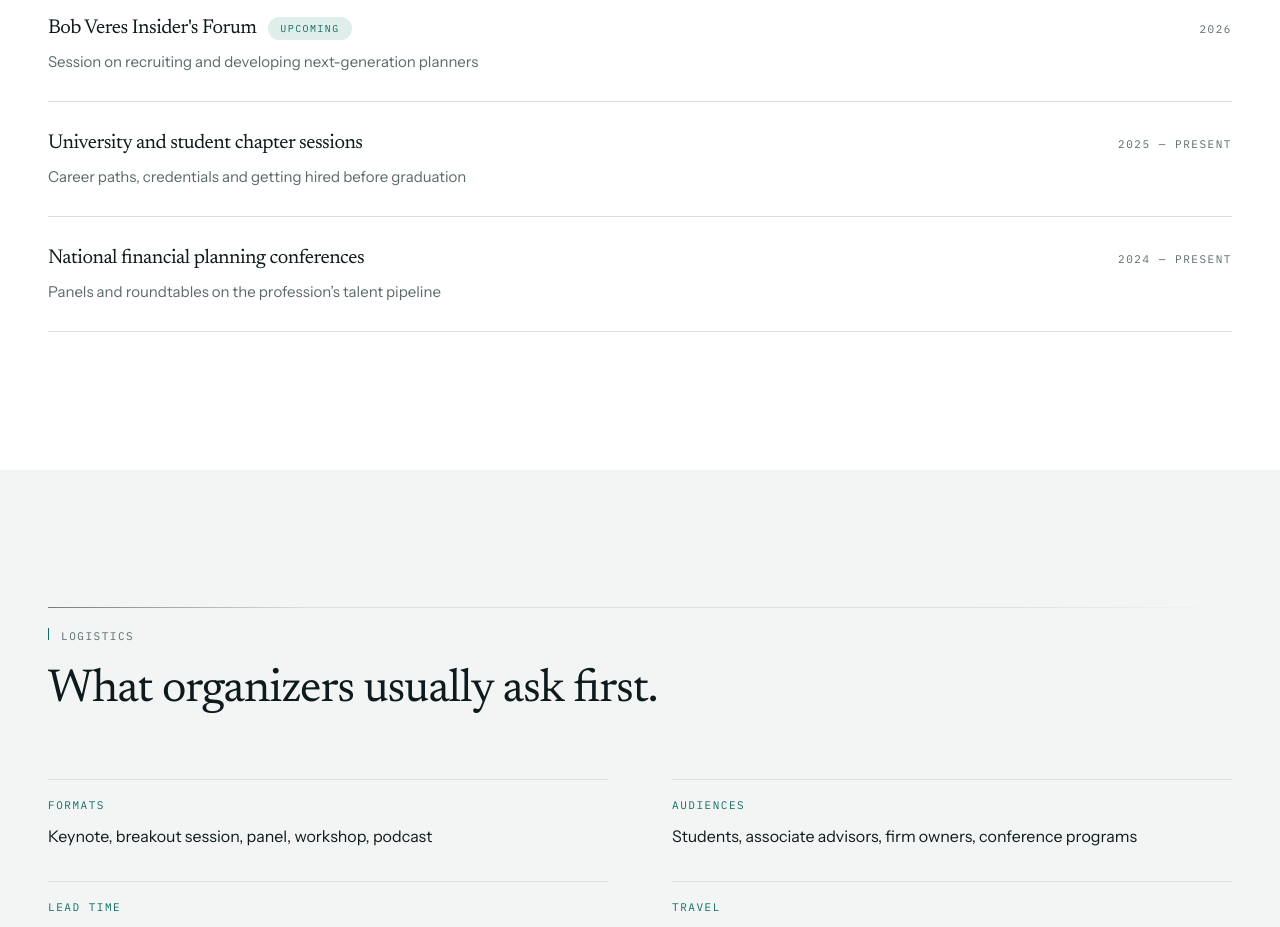
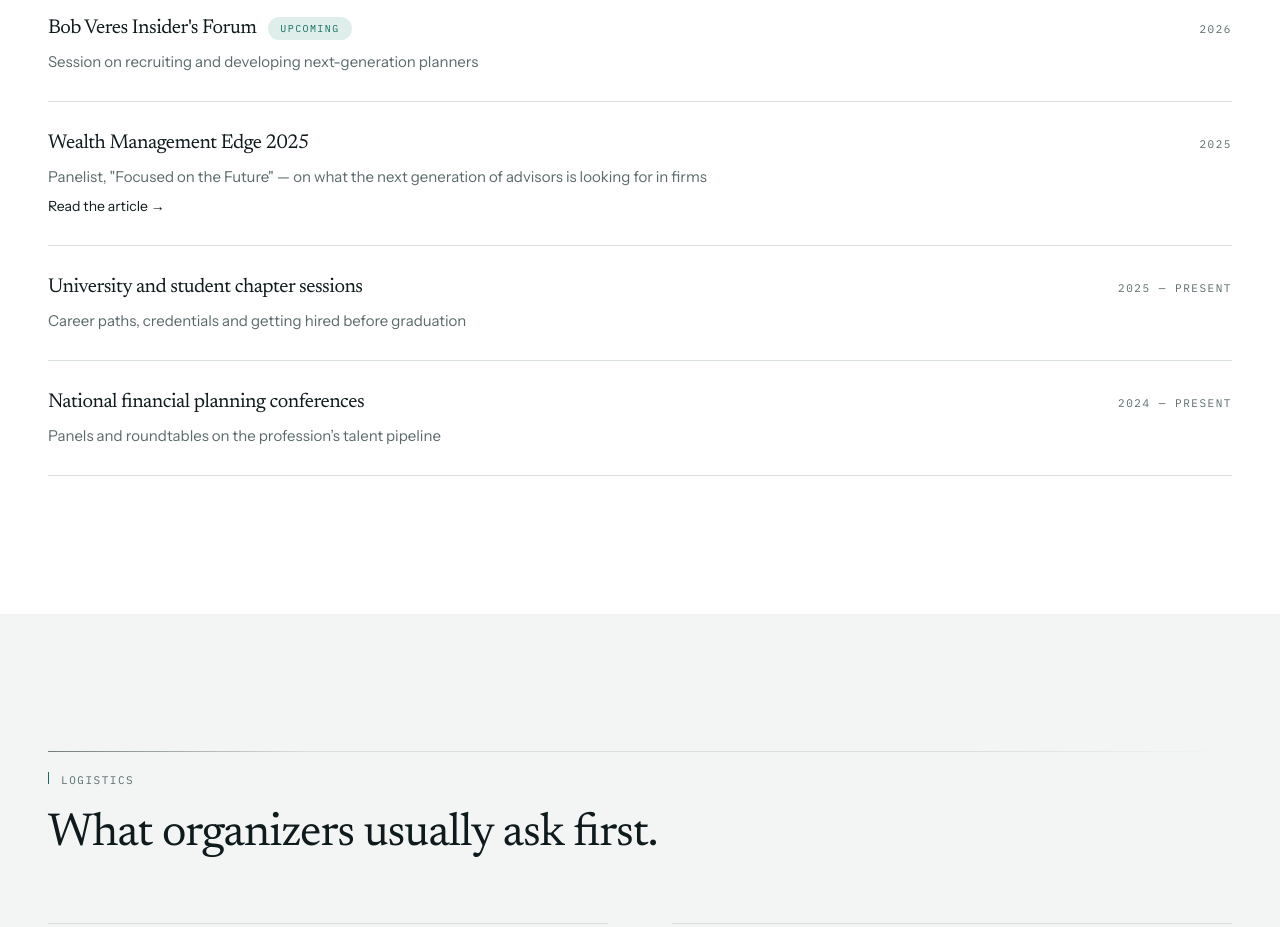
Before and after one commit to thefutureofplanning/The-Future-of-Planning, a Next.js app: page /speaking in a window 1280 px wide. Shown: the part 1900-2827 px from the top of the page. Built offline with nearby package versions, Linux system fonts and the light colour scheme; no server answers.

Commit message:
Add Wealth Management Edge 2025 appearance with linked article

```diff
--- a/src/app/speaking/page.tsx
+++ b/src/app/speaking/page.tsx
@@ -72,6 +72,16 @@
                     ) : null}
                   </div>
                   <p className="mt-2 font-sans text-[0.9375rem] text-graphite">{appearance.detail}</p>
+                  {appearance.link ? (
+                    <a
+                      href={appearance.link.href}
+                      target="_blank"
+                      rel="noreferrer noopener"
+                      className="link-underline mt-2 inline-block font-sans text-sm text-ink transition-colors hover:text-horizon"
+                    >
+                      {appearance.link.label} →
+                    </a>
+                  ) : null}
                 </div>
                 <p className="tick sm:text-right">{appearance.year}</p>
               </div>
--- a/src/lib/content/speaking.ts
+++ b/src/lib/content/speaking.ts
@@ -9,6 +9,7 @@
   detail: string
   year: string
   upcoming?: boolean
+  link?: { label: string; href: string }
 }
 
 export const speakingIntro =
@@ -53,6 +54,15 @@
     upcoming: true,
   },
   {
+    event: 'Wealth Management Edge 2025',
+    detail: 'Panelist, "Focused on the Future" — on what the next generation of advisors is looking for in firms',
+    year: '2025',
+    link: {
+      label: 'Read the article',
+      href: 'https://www.wealthmanagement.com/recruiting/future-advisors-are-seeking-robust-ria-intern-programs-mentorship',
+    },
+  },
+  {
     event: 'University and student chapter sessions',
     detail: 'Career paths, credentials and getting hired before graduation',
     year: '2025 — present',
```
